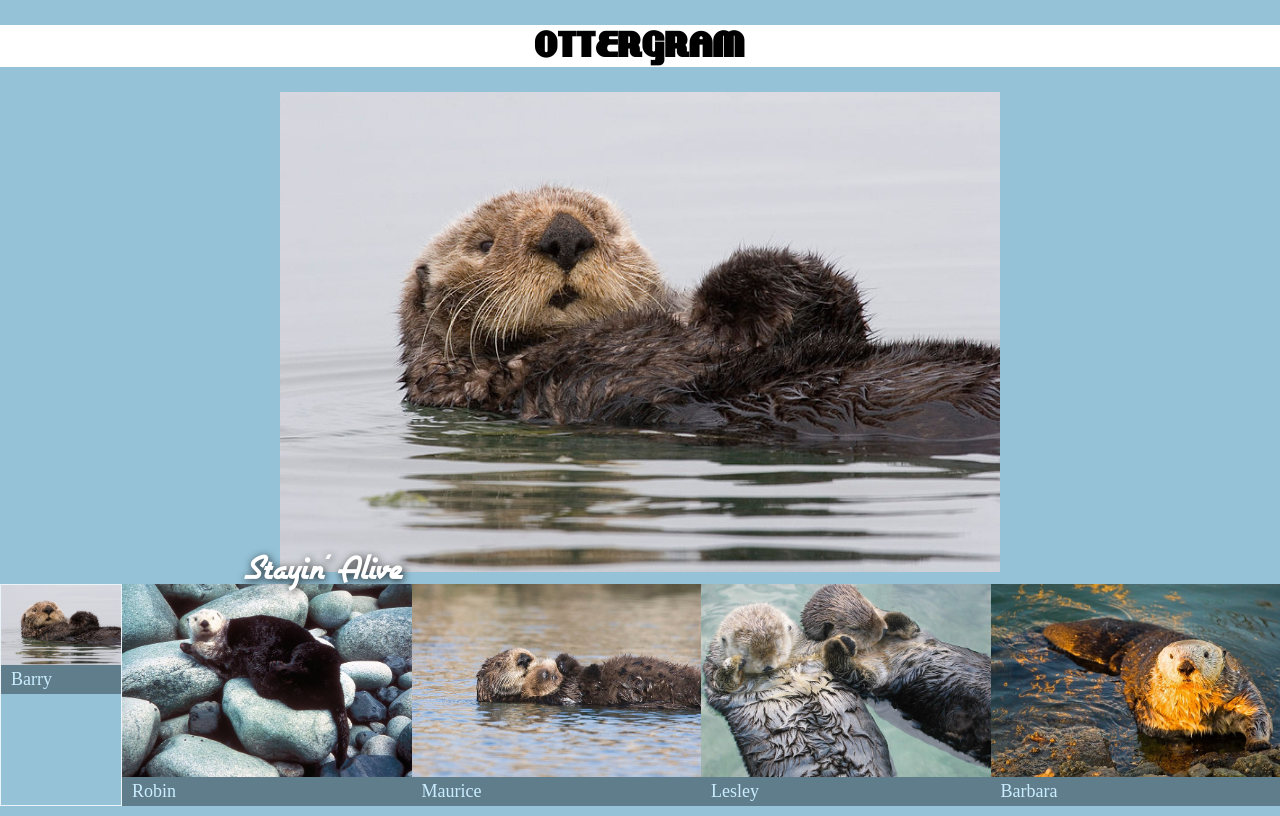
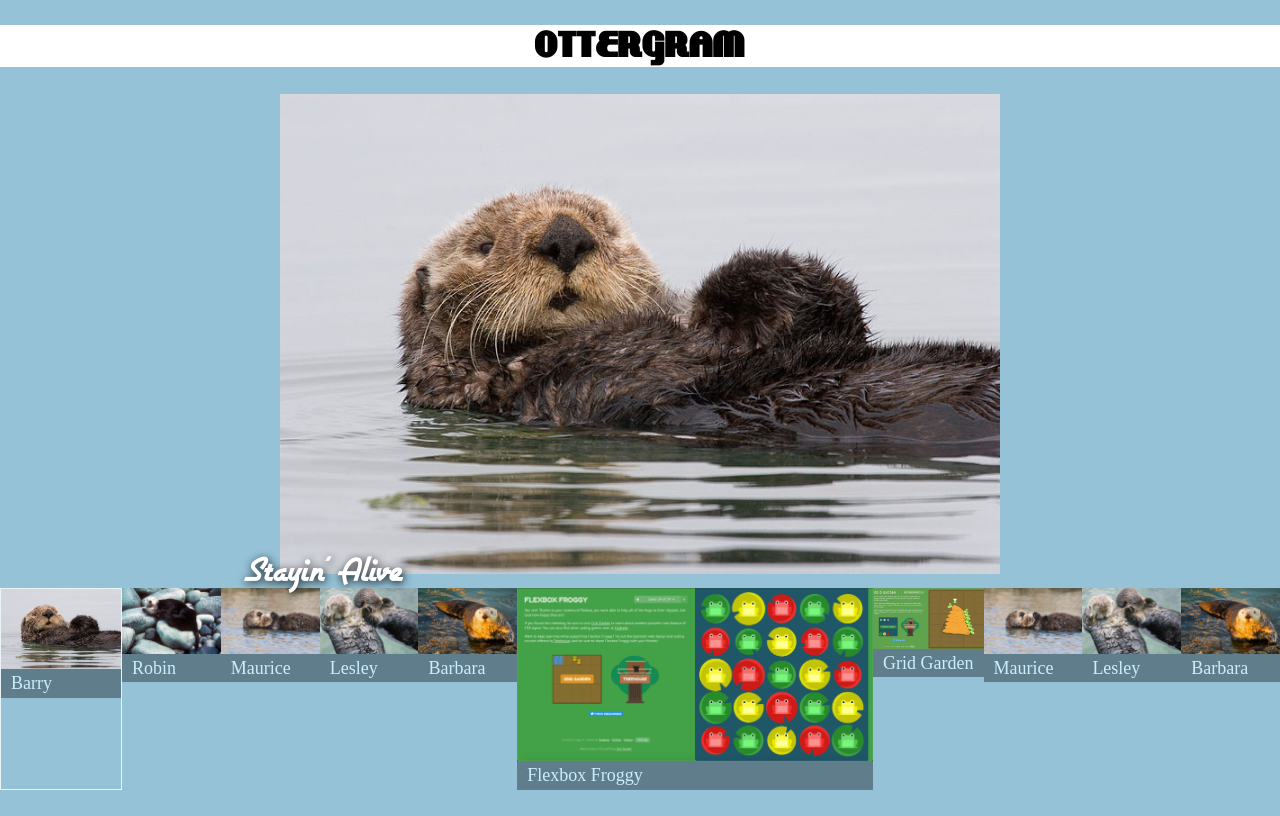
Before and after one commit to kchang8/CS349_hw1, a plain HTML site: page index.html in a window 1280 px wide. Drawn offline with nearby package versions, Linux system fonts and the light colour scheme.

Commit message:
Added Flexbox Froggy and GridGarden thumbnails

```diff
--- a/index.html
+++ b/index.html
@@ -44,6 +44,36 @@
           <span class="thumbnail-title">Barbara</span>
         </a>
       </li>
+      <li>
+        <a href="#">
+          <img class="thumbnail-image" src="img/FlexboxFroggy.png" alt="Flexbox Froggy">
+          <span class="thumbnail-title">Flexbox Froggy</span>
+        </a>
+      </li>
+      <li>
+        <a href="#">
+          <img class="thumbnail-image" src="img/GridGarden.png" alt="GridGarden">
+          <span class="thumbnail-title">Grid Garden</span>
+        </a>
+      </li>
+      <li>
+        <a href="#">
+          <img class="thumbnail-image" src="img/otter3.jpg" alt="Maurice the Otter">
+          <span class="thumbnail-title">Maurice</span>
+        </a>
+      </li>
+      <li>
+        <a href="#">
+          <img class="thumbnail-image" src="img/otter4.jpg" alt="Lesley the Otter">
+          <span class="thumbnail-title">Lesley</span>
+        </a>
+      </li>
+      <li>
+        <a href="#">
+          <img class="thumbnail-image" src="img/otter5.jpg" alt="Barbara the Otter">
+          <span class="thumbnail-title">Barbara</span>
+        </a>
+      </li>
    </ul>
 
    <div class="detail-image-container">
```
Also changed, not shown: img/FlexboxFroggy.png (added), img/GridGarden.png (added), 2 other files.
